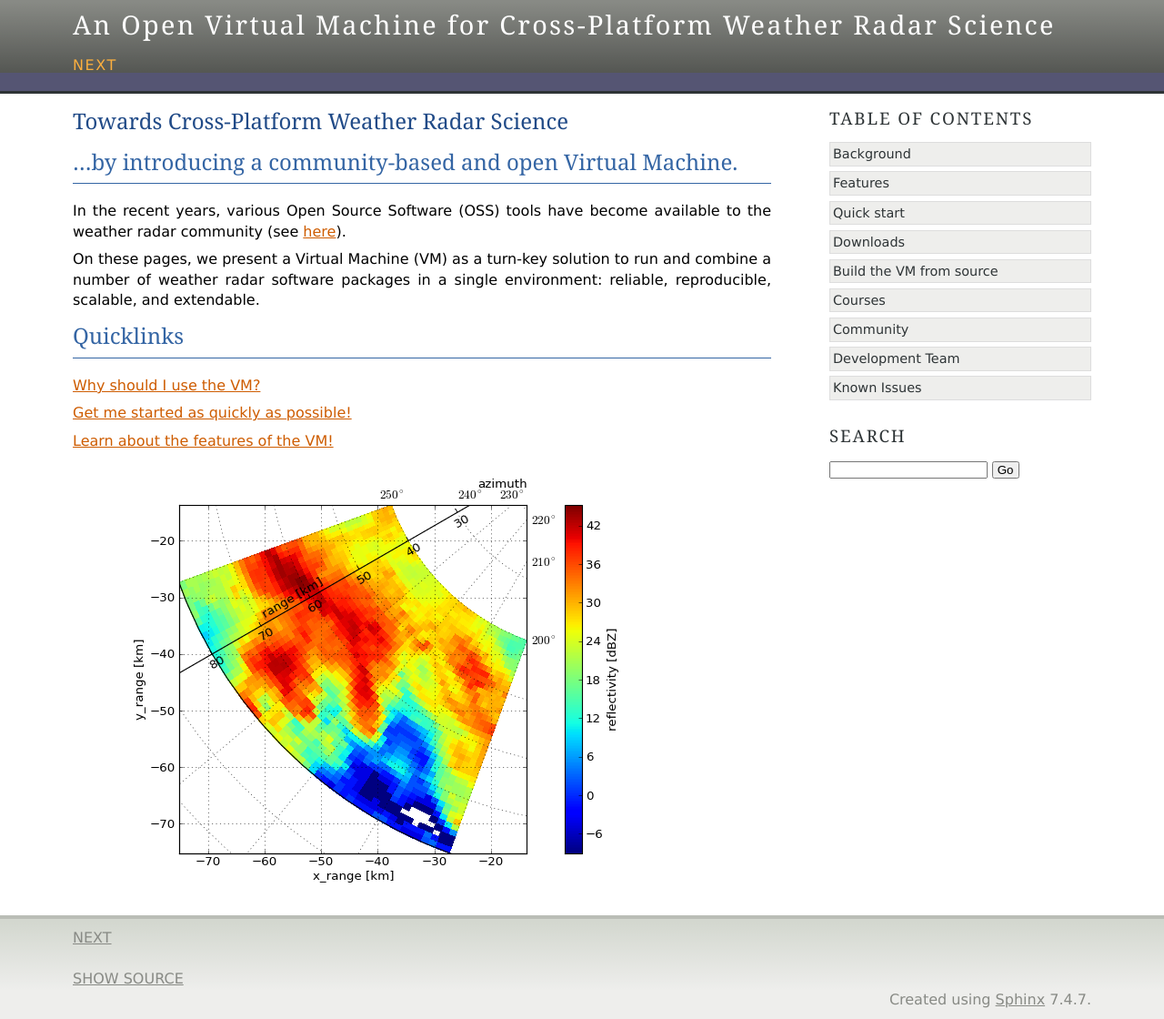
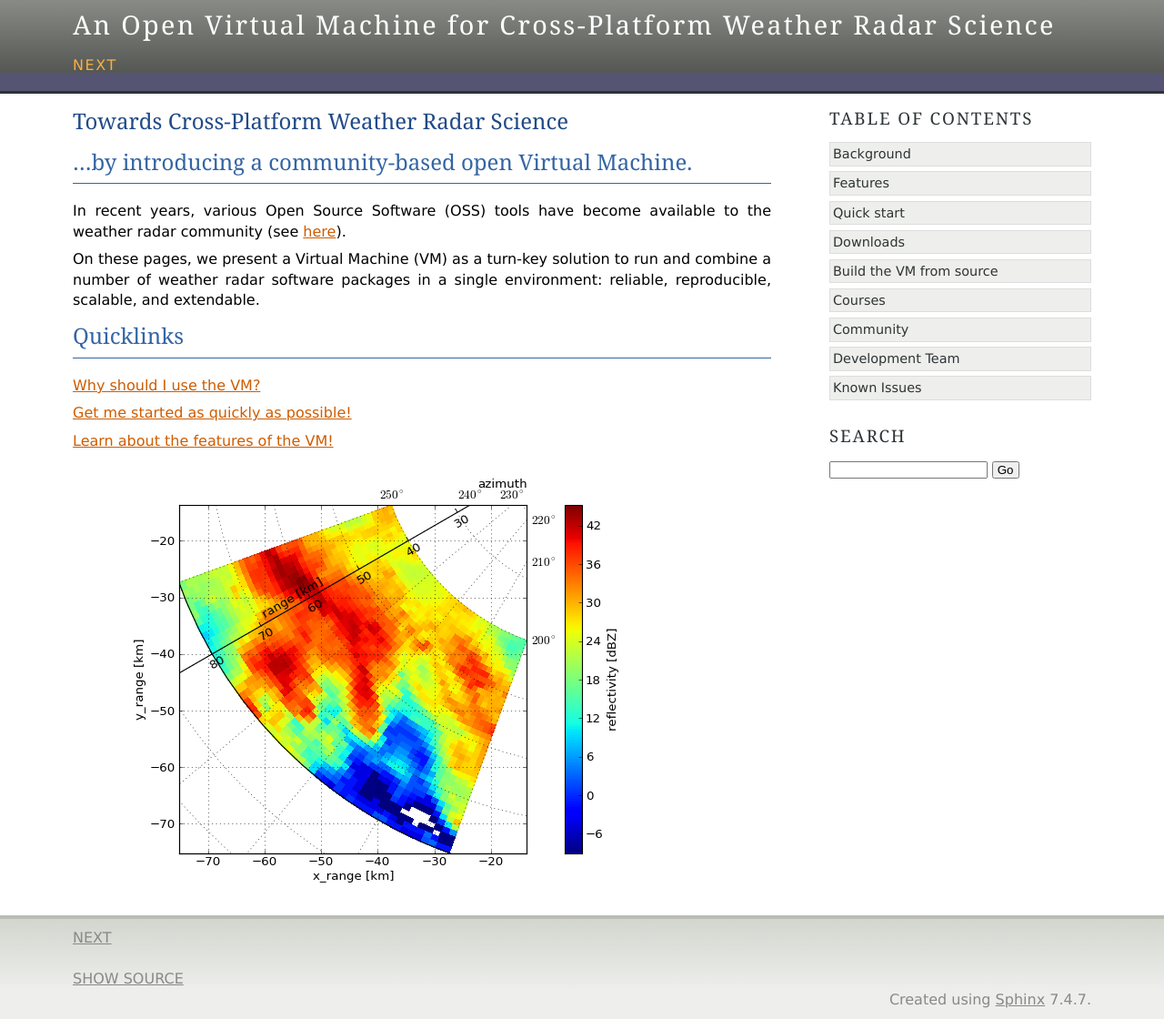
Before and after one commit to openradar/oss_weather_radar_vm, a Sphinx documentation site: the page built from doc/source/index.rst, in a window 1280 px wide. Shown: the whole page at 91% size. Built offline with Sphinx 7.4.7, drawn with Linux system fonts in a browser that asks for light colours; formulas are drawn with MathJax 3.

Commit message:
ENH: Updated docs

```diff
--- a/doc/source/background.rst
+++ b/doc/source/background.rst
@@ -1,7 +1,7 @@
 Background
 ==========
 
-In the recent years, more and more Open Source Software (OSS) packages have become available to the weather radar community
+In recent years, more and more Open Source Software (OSS) packages have become available to the weather radar community
 (see `here <http://dx.doi.org/10.1175/BAMS-D-13-00240.1>`_). Still, we have to admit that some barriers prevent us
 from tapping the full potential of OSS, such as nasty installation procedures, platform dependency and support issues, and steep learning curves.
 
--- a/doc/source/build.rst
+++ b/doc/source/build.rst
@@ -19,10 +19,10 @@ Building
 
 After unpacking the source, create the VM using the command ``vagrant up``.
 
-Note that the base box, conda packages and other software is
+Note that the base box and other software is
 downloaded when the VM is created which may take a
 significant amount of time depending on connection speed.
-The base box and conda packages are cached locally so that
+The base box and software packages are cached locally so that
 subsequent uses of ``vagrant up`` should complete much quicker
 (typically ~10 minutes).
 
--- a/doc/source/features.rst
+++ b/doc/source/features.rst
@@ -8,7 +8,7 @@ on most operating systems (Linux, Mac, Windows).
 Weather Radar Software
 ----------------------
 
-`BALTRAD <http://baltrad.eu/>`_
+`BALTRAD <http://git.baltrad.eu/>`_
 
 `Py-ART <http://arm-doe.github.io/pyart/>`_
 
@@ -21,7 +21,7 @@ Python
 ------
 
 The VM comes with a scientific Python stack, including the most important Python Packages
-for scientific computing (numpy, scipy and many more). The VM also contains `IPython <http://ipython.org/>`_.
+for scientific computing (NumPy, SciPy and many more). The VM also contains `IPython <http://ipython.org/>`_.
 
 A convenient way to use IPython is the `IPython notebook <http://ipython.org/notebook.html>`_. From the VM
 root directory, run
--- a/doc/source/index.rst
+++ b/doc/source/index.rst
@@ -2,10 +2,10 @@
 Towards Cross-Platform Weather Radar Science
 ============================================
 
-...by introducing a community-based and open Virtual Machine.
+...by introducing a community-based open Virtual Machine.
 -------------------------------------------------------------
 
-In the recent years, various Open Source Software (OSS) tools have become available
+In recent years, various Open Source Software (OSS) tools have become available
 to the weather radar community (see `here <http://dx.doi.org/10.1175/BAMS-D-13-00240.1>`_).
 
 On these pages, we present a Virtual Machine (VM) as a turn-key solution
--- a/doc/source/team.rst
+++ b/doc/source/team.rst
@@ -7,6 +7,8 @@ to further develop the Virtual Machine.
 
 Team BALTRAD
 ------------
+
+Anders Henja (HENJAB, Sweden)
 
 Daniel B. Michelson (Swedish Meteorological and Hydrological Institute, Sweden)
 
```
